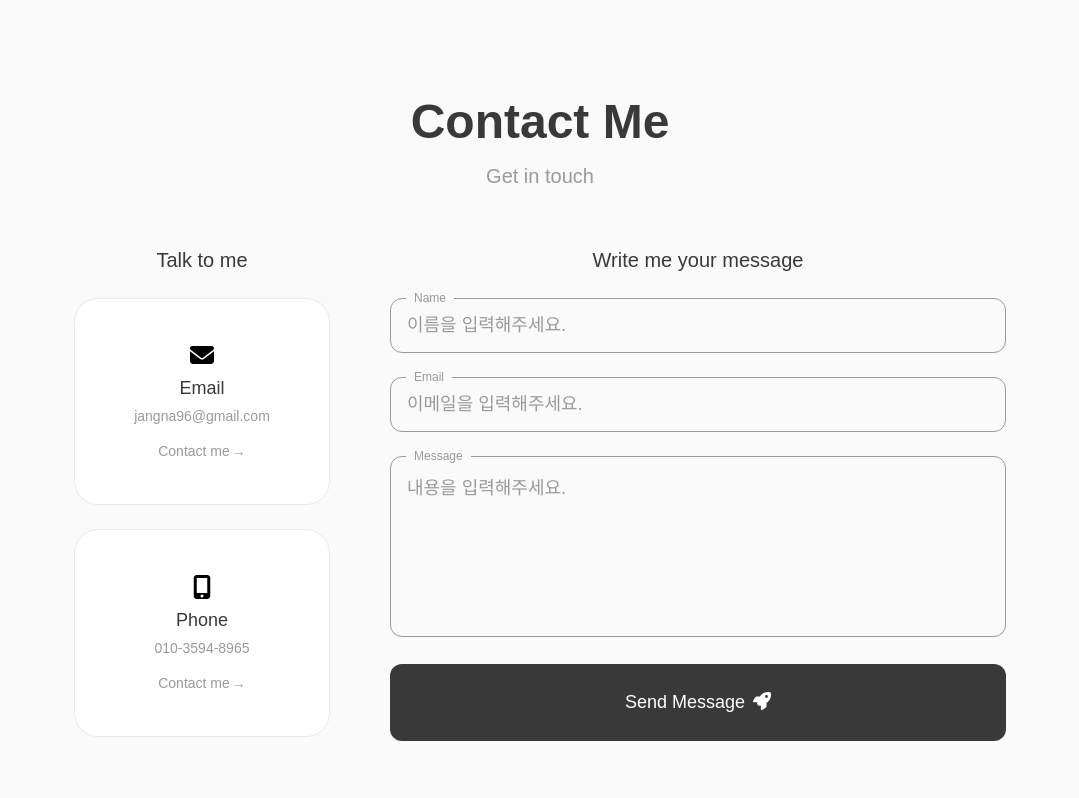
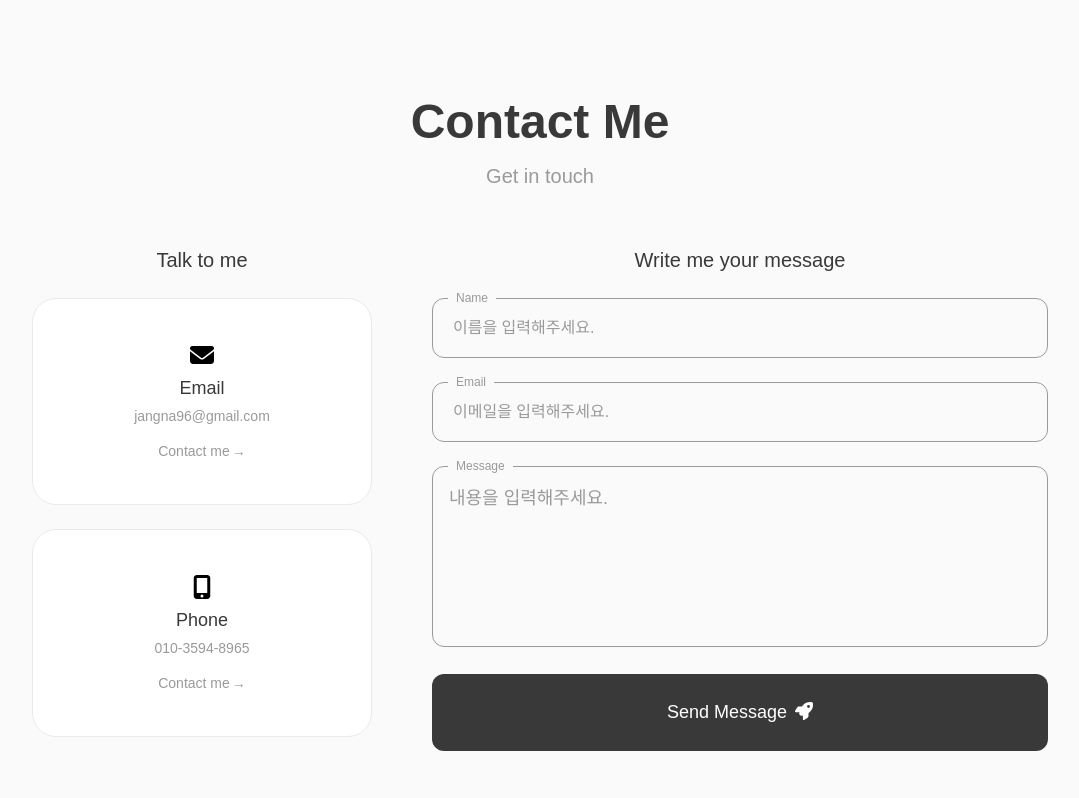
Before and after one commit to jangjihoon96/NextJsPortfolio, a Next.js app: page / in a window 1280 px wide. Shown: the part 3959-4757 px from the top of the page, without its empty margins (100-1179 px from the left). Built offline with nearby package versions, Linux system fonts and the light colour scheme; a web font is replaced by a local one.

Commit message:
style: 컴포넌트 css 스타일 수정

```diff
--- a/app/components/main/contact/contact.tsx
+++ b/app/components/main/contact/contact.tsx
@@ -44,7 +44,7 @@ const StyledContactInfo = styled.div`
     width: 21.25rem;
     flex-shrink: 0;
   }
-  @media screen and (max-width: 1280px) {
+  @media screen and (max-width: 968px) {
     width: 16rem;
   }
   @media screen and (max-width: 768px) {
--- a/app/components/main/contact/contactInput.tsx
+++ b/app/components/main/contact/contactInput.tsx
@@ -70,11 +70,11 @@ const StyledContactInputWrap = styled.div`
   input {
     box-sizing: border-box;
     width: 100%;
-    padding: 1rem;
+    padding: 1.25rem;
     background-color: var(--bgColor);
     border: 1px solid var(--gray);
     border-radius: 0.75rem;
-    font-size: var(--text-sm);
+    font-size: var(--text-xsm);
     color: var(--dark);
     &::placeholder {
       color: var(--gray);
--- a/app/components/main/skills/skills.tsx
+++ b/app/components/main/skills/skills.tsx
@@ -95,7 +95,19 @@ const StyledSkillsContents = styled.div`
       width: auto;
     }
   }
-  @media screen and (max-width: 768px) {
+  @media screen and (max-width: 540px) {
+    strong {
+      font-size: var(--text-sm);
+    }
+    span {
+      margin-top: 0.5rem;
+      font-size: var(--text-xxxsm);
+    }
+    .icon {
+      font-size: var(--text-xsm);
+    }
+  }
+  @media screen and (max-width: 414px) {
     ul {
       justify-content: space-between;
     }
```
